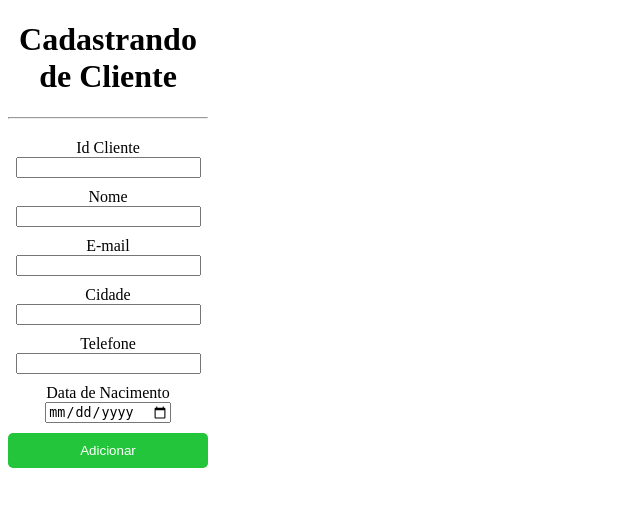
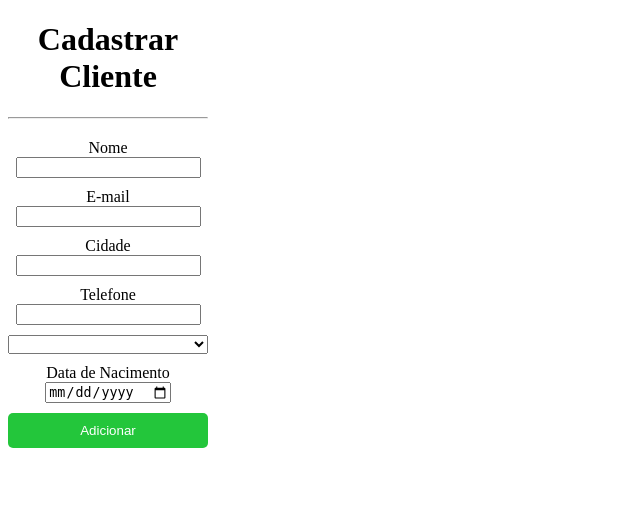
Before and after one commit to ZcvGuilherme/Cadastro_Cliente, a Python web app: template app/templates/cadastrar_cliente.html in a window 1280 px wide. Shown: the top 507 px of the page, without its empty margins (0-640 px from the left). Run offline with Jinja, Linux system fonts and the light colour scheme; the template is opened without the code that fills it, so the values that code supplies are empty.

Commit message:
fazer de novo

```diff
--- a/app/templates/cadastrar_cliente.html
+++ b/app/templates/cadastrar_cliente.html
@@ -5,20 +5,15 @@
     <meta name="viewport" content="width=device-width, initial-scale=1.0">
     <link rel="shortcut icon" href="logoverde.png" type="image/x-icon">
     <title>Cadastro de Clientes</title>
-    <link rel="stylesheet" href="style.css">
+    <link rel="stylesheet" href="static/style.css">
 
 </head>
 <body>
     <div class="container">
-        <h1>Cadastrando de Cliente</h1>
+        <h1>Cadastrar Cliente</h1>
         <hr>
 
         <form action="{{url_for('novo_cliente')}}" method="post">
-
-            <div class="id_cliente">
-                <label for="id_cliente">Id Cliente</label><br>
-                <input type="number" name="id_cliente">
-            </div>
 
             <div class="nome">
                 <label for="nome">Nome</label><br>
@@ -43,6 +38,9 @@
                 <input type="tel" name="tell">
             </div>
 
+            <select>
+                <option> </option>
+            </select>
             <!--Data de nacimento-->
             <div class="data_nasc">
                 <label for="data_nasc">Data de Nacimento</label><br>
```
Also changed, not shown: app/static/style.css (renamed from app/templates/style.css).
